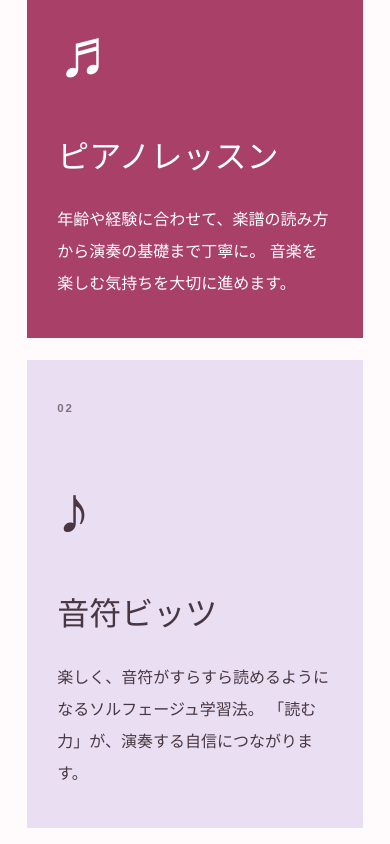
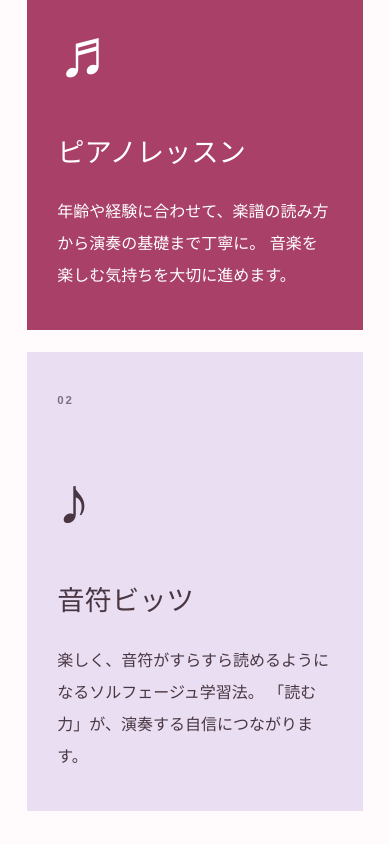
Before and after one commit to ape36soundscape/saruwatari-pianolessonclass-yokohama, a Next.js app: page / in a window 390 px wide. Shown: the part 2380-3224 px from the top of the page. Built offline with nearby package versions, Linux system fonts and the light colour scheme.

Commit message:
Keep mobile lesson and contact headings on one line

```diff
--- a/app/globals.css
+++ b/app/globals.css
@@ -825,8 +825,19 @@ footer p {
     padding: 38px 30px;
   }
 
+  .method-card h3 {
+    font-size: clamp(1.6rem, 7vw, 1.9rem);
+    white-space: nowrap;
+  }
+
   .teacher-copy {
     padding: 80px 7vw;
+  }
+
+  .contact-copy h2 {
+    font-size: clamp(1.65rem, 7.2vw, 1.9rem);
+    letter-spacing: -0.06em;
+    white-space: nowrap;
   }
 
   .location-card {
```
